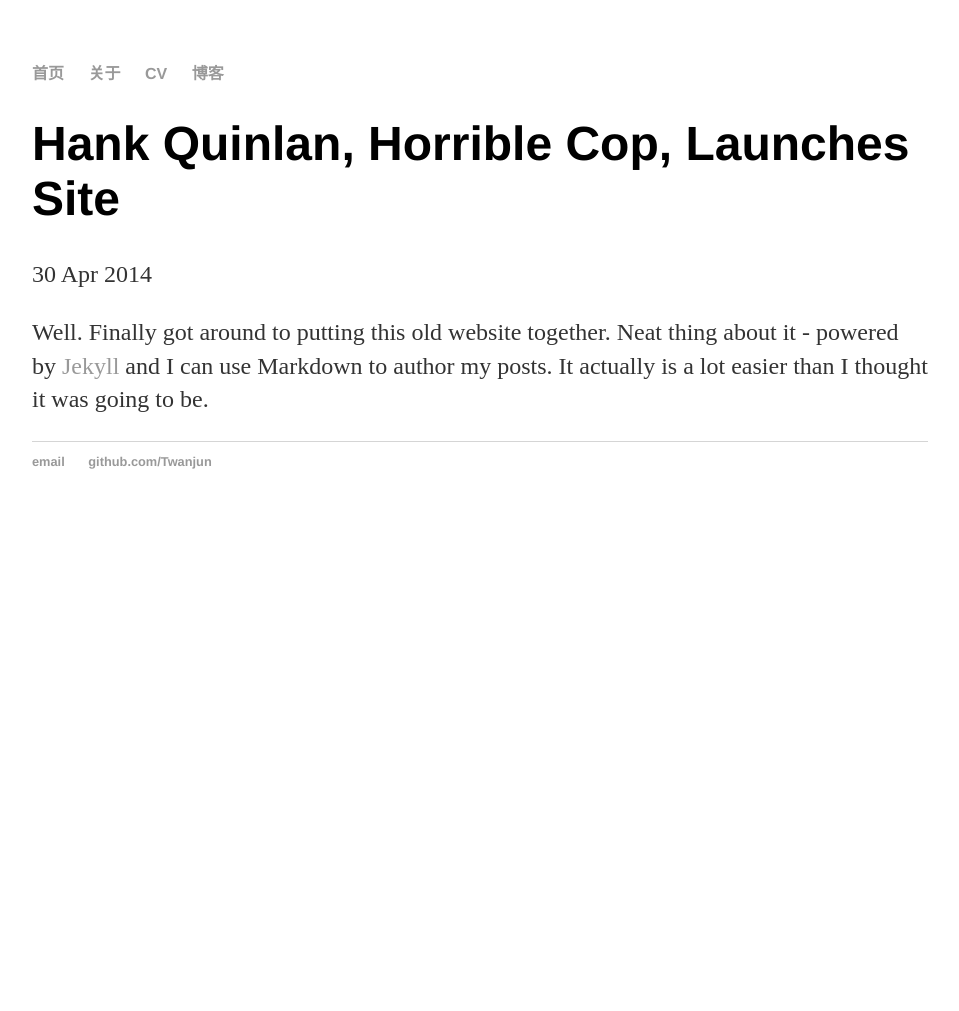
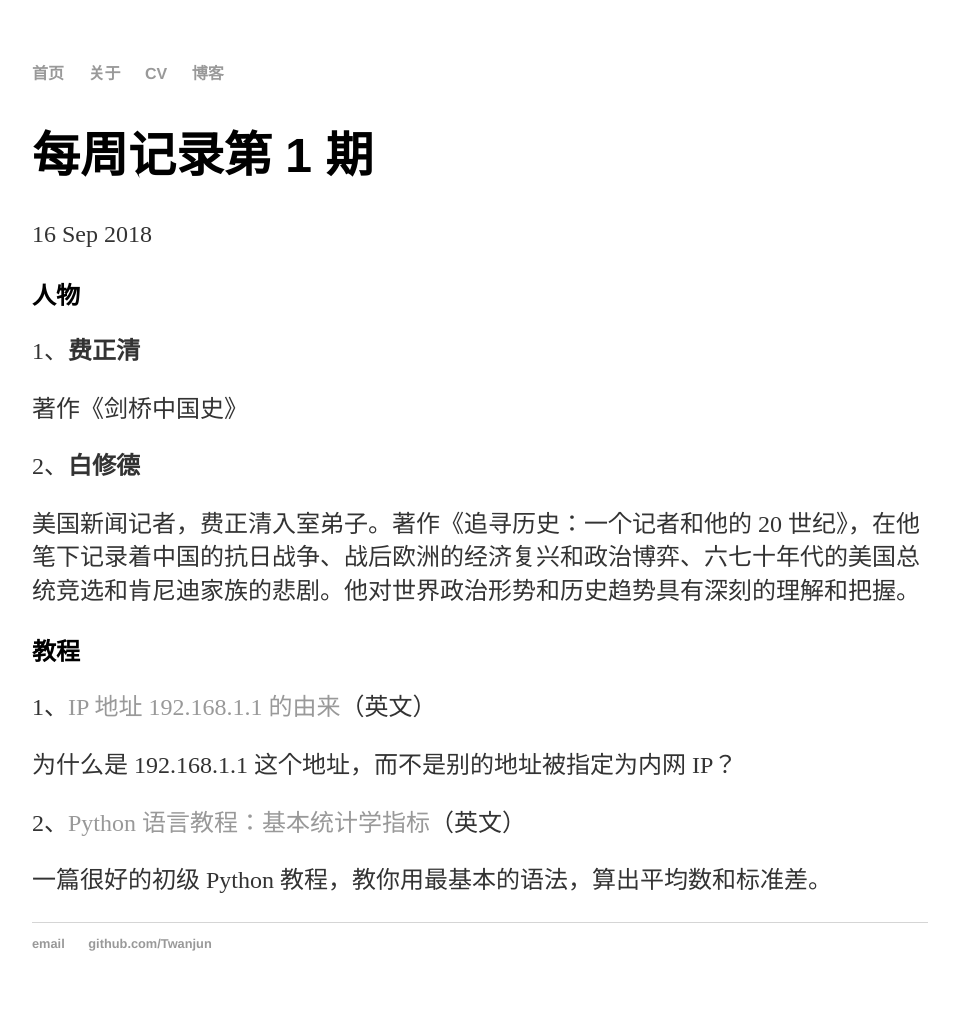
Before and after one commit to Twanjun/Twanjun.github.io, a Jekyll site: the page built from _posts/2018-09-16-hank-quinlan-site-launched.md, in a window 1280 px wide. Shown: the whole page, without its empty margins (160-1119 px from the left). Built offline with Jekyll 4.4.1, drawn with Linux system fonts in a browser that asks for light colours; before the commit the page ends 900 px from its top, so only the background shows below that.

Commit message:
Update 2018-09-16-hank-quinlan-site-launched.md

```diff
--- a/_posts/2018-09-16-hank-quinlan-site-launched.md
+++ b/_posts/2018-09-16-hank-quinlan-site-launched.md
@@ -1,7 +1,25 @@
 ---
 layout: post
-title: "Hank Quinlan, Horrible Cop, Launches Site"
-date: 2014-04-30
+title: "每周记录第 1 期"
+date: 2018-09-16
 ---
 
-Well. Finally got around to putting this old website together. Neat thing about it - powered by [Jekyll](http://jekyllrb.com) and I can use Markdown to author my posts. It actually is a lot easier than I thought it was going to be.
+**人物**
+---
+1、**费正清**
+
+著作《剑桥中国史》
+
+2、**白修德**
+
+美国新闻记者，费正清入室弟子。著作《追寻历史：一个记者和他的 20 世纪》，在他笔下记录着中国的抗日战争、战后欧洲的经济复兴和政治博弈、六七十年代的美国总统竞选和肯尼迪家族的悲剧。他对世界政治形势和历史趋势具有深刻的理解和把握。
+
+**教程**
+---
+1、[IP 地址 192.168.1.1 的由来](https://www.quora.com/Whats-the-history-behind-192-168-1-1-Why-not-192-169-1-1-or-any-other-IP-address-When-did-it-start-being-used-Who-started-it-Why-Why-not-1-1-1-1-What-is-the-relation-to-127-0-0-1-What-about-10-0-0-1-Apple)（英文）
+
+为什么是 192.168.1.1 这个地址，而不是别的地址被指定为内网 IP？
+
+2、[Python 语言教程：基本统计学指标](https://www.dataquest.io/blog/basic-statistics-with-python-descriptive-statistics/)（英文）
+
+一篇很好的初级 Python 教程，教你用最基本的语法，算出平均数和标准差。
```
